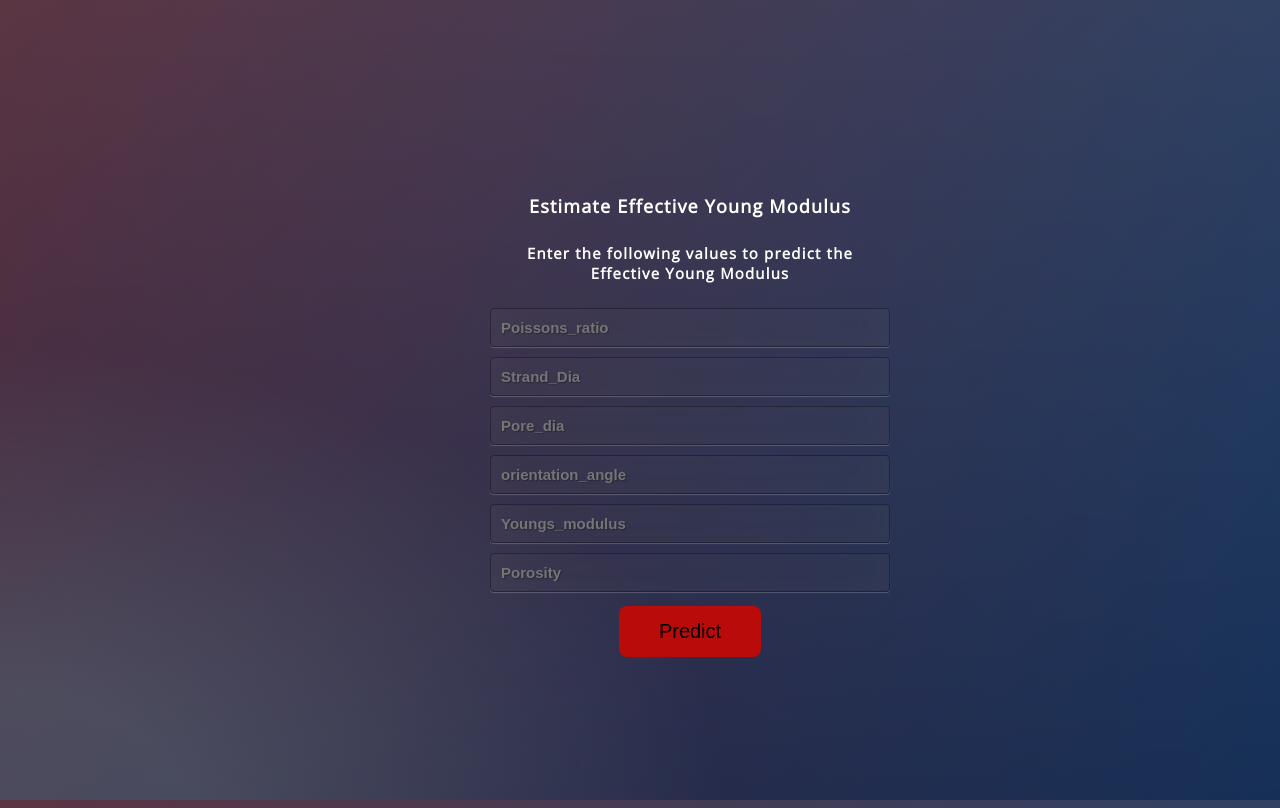
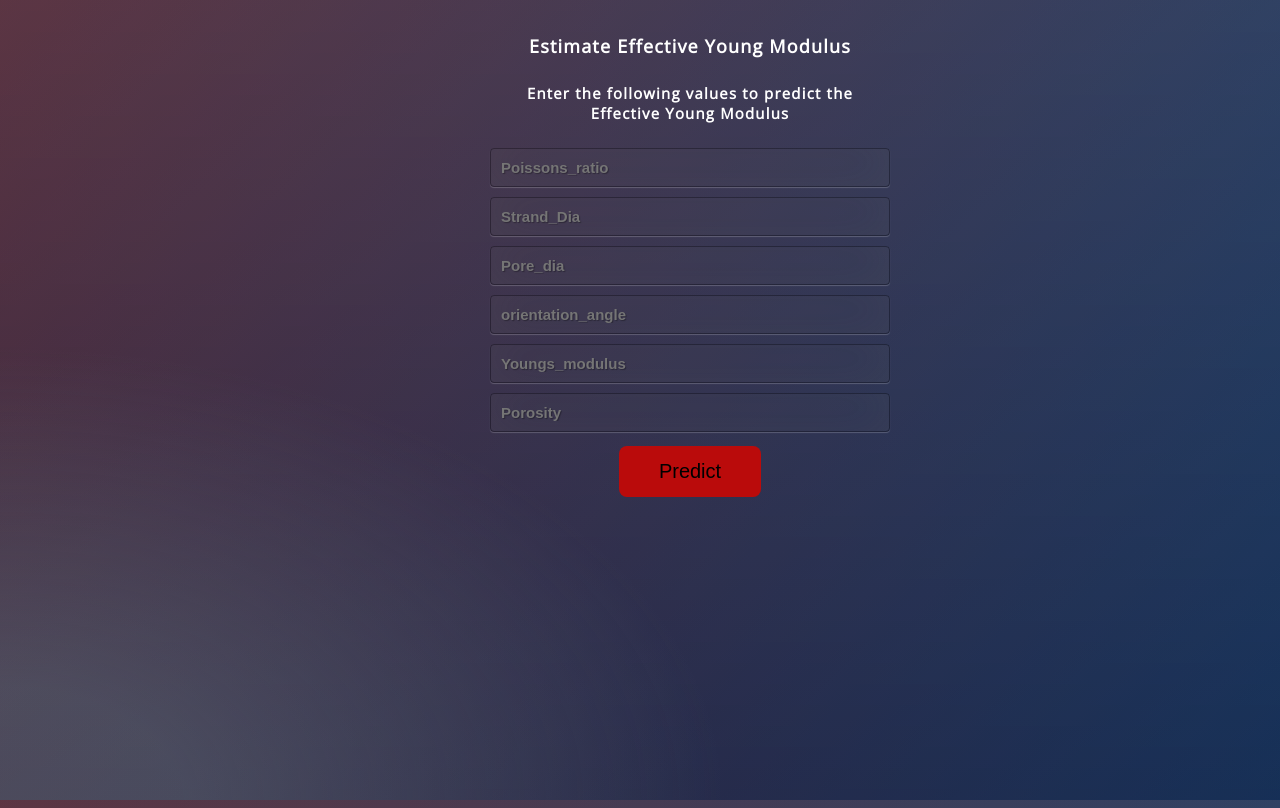
Before and after one commit to SinghShivendra1/bioplotter, a Flask app: page / in a window 1280 px wide. Run offline with Flask 2, Linux system fonts and the light colour scheme; parts of the project's set-up code (start-up, migrations or seed data) failed here and were passed over.

Commit message:
Update style.css

```diff
--- a/static/css/style.css
+++ b/static/css/style.css
@@ -37,7 +37,7 @@ body {
 }
 .login {
 	position: absolute;
-	top: 40%;
+	top: 20%;
 	left: 50%;
 	margin: -150px 0 0 -150px;
 	width:400px;
```
